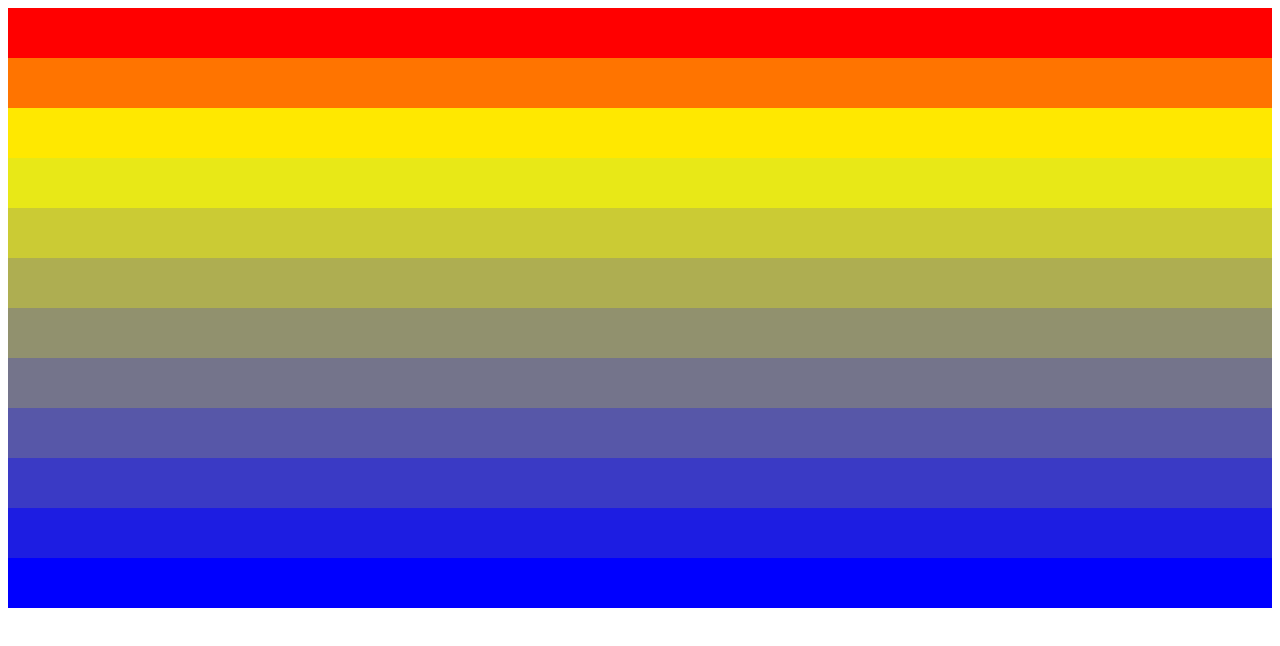
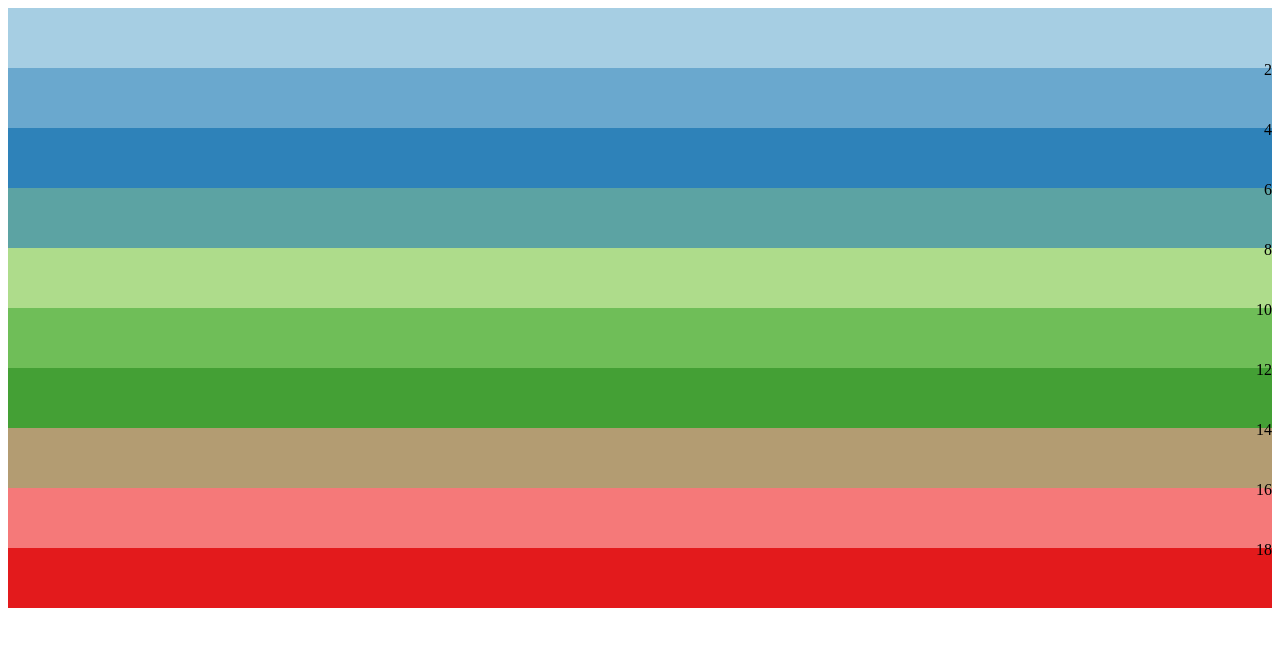
Before and after one commit to unaguna/gradation-mapping-react, a React app: page / in a window 1280 px wide. Shown: the top 646 px of the page. Built offline with nearby package versions, Linux system fonts and the light colour scheme; the HTML template or start-up script is replaced by a standard one.

Commit message:
🚧measure on colorbar

```diff
--- a/src/App.tsx
+++ b/src/App.tsx
@@ -57,13 +57,16 @@ function weightedMean(base: Color, other: Color, baseWeight: number): Color {
 }
 
 export const App: React.FC = () => {
-  const start = 0;
-  const end = 1000;
-  const size = 100;
+  const start = 2;
+  const end = 18;
+  const size = 2;
   const colorscale: [number, string][] = [
-    [0.0, "red"],
-    [0.2, "yellow"],
-    [1.0, "blue"],
+    [0, "rgb(166,206,227)"],
+    [0.25, "rgb(31,120,180)"],
+    [0.45, "rgb(178,223,138)"],
+    [0.65, "rgb(51,160,44)"],
+    [0.85, "rgb(251,154,153)"],
+    [1, "rgb(227,26,28)"],
   ];
   const colorscaleObj: [number, Color][] = colorscale.map(([level, color]) => [level, Color(color)]);
 
@@ -99,6 +102,6 @@ export const App: React.FC = () => {
   }, colorBalance);
 
   return <div>
-    <Colorbar colors={colors.map(([_, c]) => ({ color: c, size: 1 }))} sx={{ height: "600px" }} />
+    <Colorbar values={contourValues} colors={colors.map(([_, c]) => ({ color: c, size: 1 }))} sx={{ height: "600px" }} />
   </div>
 }
--- a/src/component/Colorbar.tsx
+++ b/src/component/Colorbar.tsx
@@ -1,30 +1,45 @@
 import { Stack } from '@mui/material';
 import { SxProps } from '@mui/material/styles';
 import Color from 'color';
-import React from 'react';
+import React, { useMemo } from 'react';
 
 
 interface ColorbarProps {
   colors: { key?: string, color: string | Color, size: number }[];
+  values: (string | number)[];
   sx?: SxProps;
 }
 
 const Colorbar: React.FC<ColorbarProps> = (props) => {
   const {
     colors,
-    sx,
+    values: values_,
+    sx: sx_,
   } = props;
+
+  const sx: SxProps = useMemo(() => Object.assign({}, sx_, {
+    "& .colorbar__value": {
+      display: "block",
+      position: "absolute",
+      top: "-1ex",
+      right: 0,
+    },
+  }), [sx_])
+
+  const values = [null, ...values_];
 
   return (
     <Stack direction="column" sx={sx}>
-      {colors.map(({ key, color: color_, size }) => {
+      {colors.map(({ key, color: color_, size }, i) => {
         const color = typeof color_ === "string" ? color_ : color_.string();
         return (<div
           key={key ?? `color-${color}`}
           style={{
+            position: "relative",
             backgroundColor: color,
             flex: size,
           }}>
+          <span className="colorbar__value">{values[i]}</span>
         </div>);
       })}
     </Stack>
```
